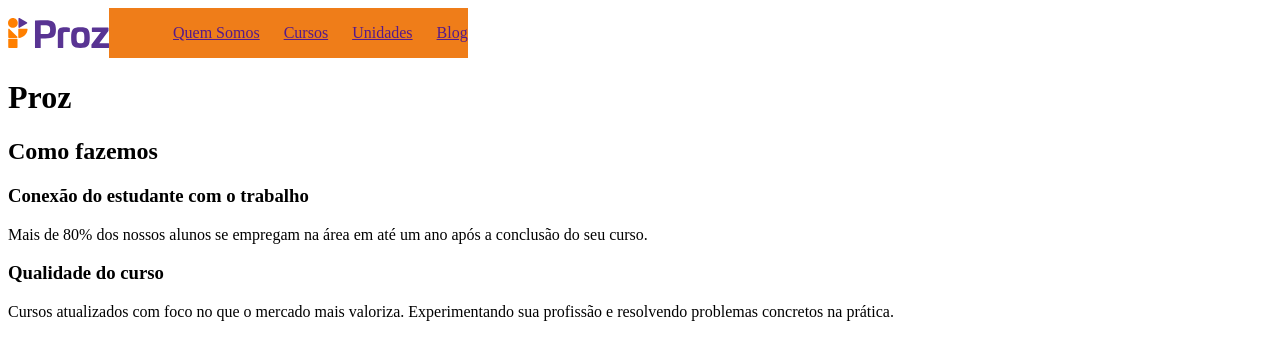
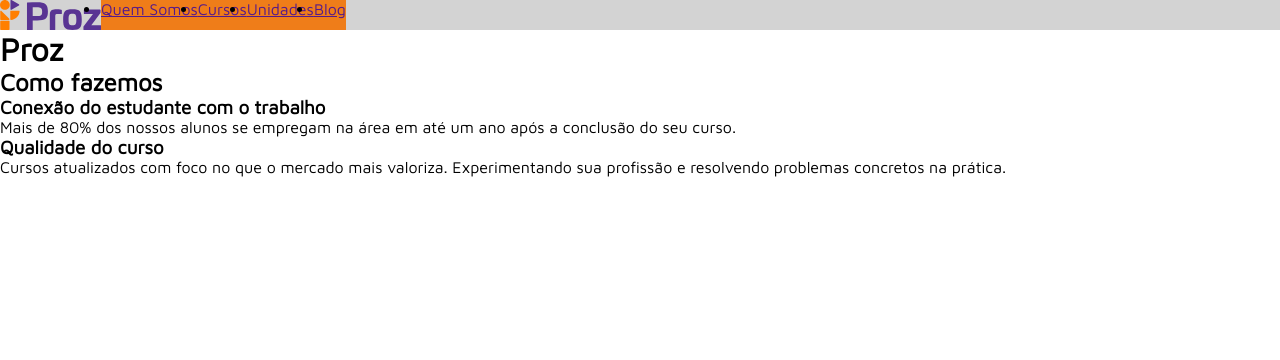
Before and after one commit to igor-menezes/PROSaulas, a plain HTML site: page aula-css-02/index.html in a window 1280 px wide. Drawn offline with Linux system fonts and the light colour scheme.

Commit message:
Inicío do código

```diff
--- a/aula-css-02/style.css
+++ b/aula-css-02/style.css
@@ -1,19 +1,19 @@
+* {
+  font-family: "Maven Pro", sans-serif;
+  margin: 0;
+  padding: 0;
+}
+
 header {
-  background-color: lightgray
-  padding: 1rem;
-  margin-bottom: 1rem;
+  background-color: lightgrey;
   display: flex;
 }
 
 nav {
-  background-color: #EF7D19;
+  background-color: #ef7d19;
+
 }
 
-ul {
+ul{
   display: flex;
 }
-
-li {
-  margin-left: 1.5rem;
-  list-style: none;
-}
```
